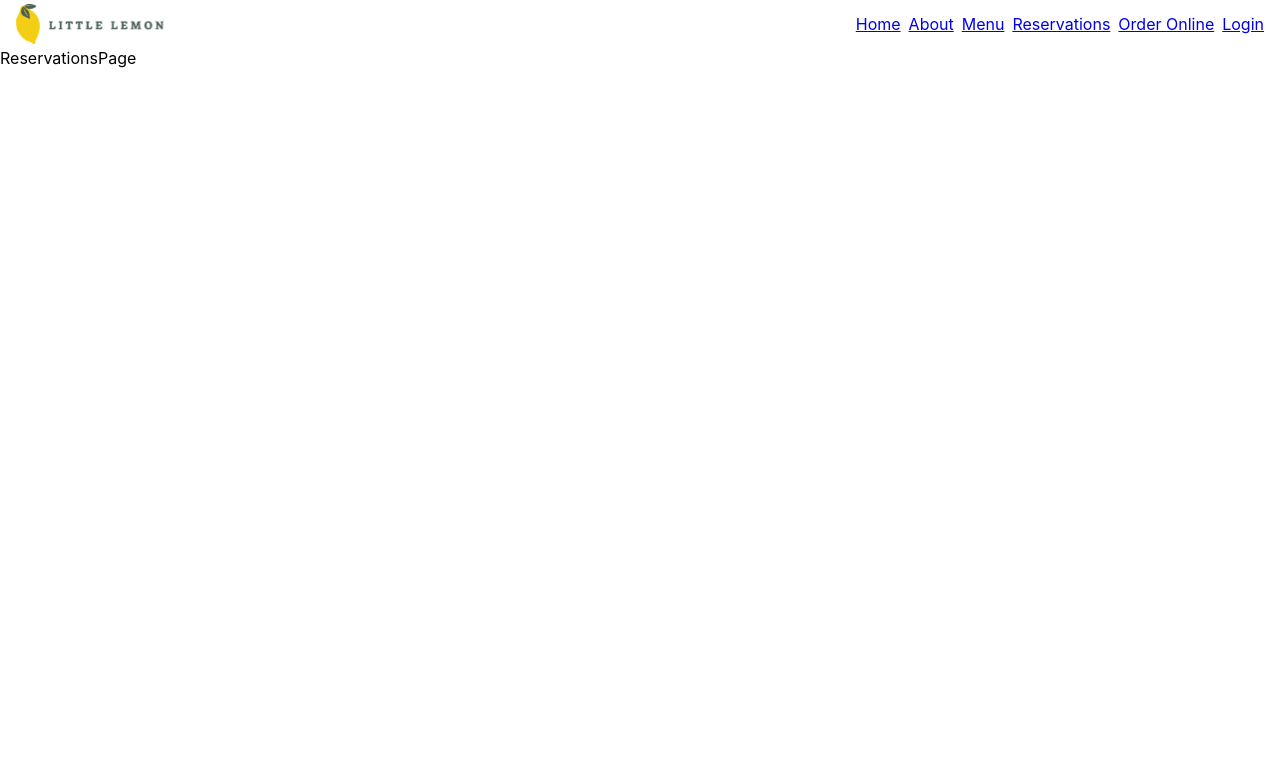
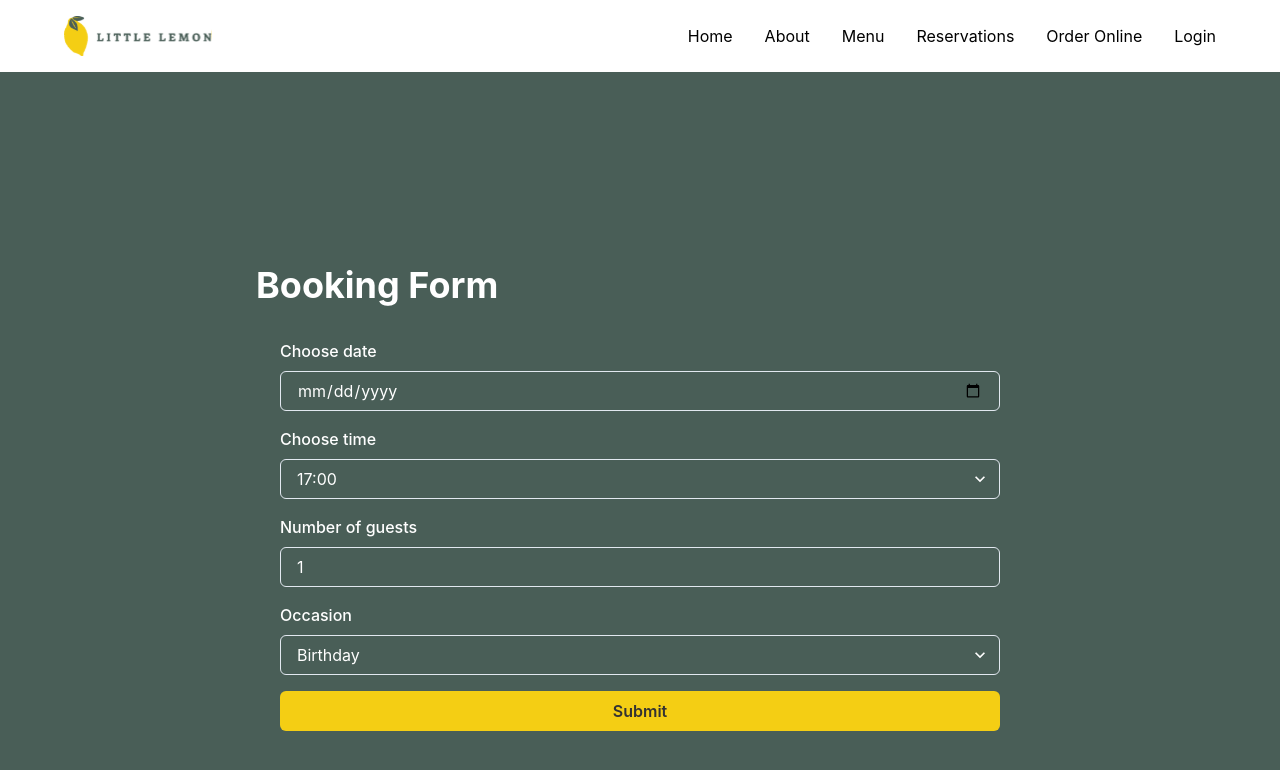
Before and after one commit to short0/LittleLemon-fe, a React (Create React App) app: page /reservations in a window 1280 px wide. Shown: the top 770 px of the page. Built offline with nearby package versions, Linux system fonts and the light colour scheme.

Commit message:
Defining the Bookings page

```diff
--- a/package.json
+++ b/package.json
@@ -43,6 +43,7 @@
     "@fortawesome/free-brands-svg-icons": "^6.4.0",
     "@fortawesome/free-solid-svg-icons": "^6.4.0",
     "@fortawesome/react-fontawesome": "^0.2.0",
+    "formik": "^2.2.9",
     "framer-motion": "^10.12.14",
     "react-router-dom": "^6.11.2",
     "yup": "^1.1.1"
--- a/src/App.css
+++ b/src/App.css
@@ -44,12 +44,3 @@ footer {
 footer div {
     flex: 1;
 }
-
-nav ul {
-    list-style: none;
-    text-align: center;
-}
-
-nav li {
-    display: inline-block;
-}
--- a/src/App.js
+++ b/src/App.js
@@ -1,12 +1,20 @@
 import './App.css';
 import Header from "./components/Header";
 import Main from "./components/Main";
+import { ChakraProvider } from "@chakra-ui/react";
+import { AlertProvider } from "./context/alertContext";
+import Alert from "./components/Alert";
 
 function App() {
   return (
     <>
-      <Header />
-      <Main />
+      <ChakraProvider>
+        <AlertProvider>
+          <Header />
+          <Main />
+          <Alert />
+        </AlertProvider>
+      </ChakraProvider>
     </>
   );
 }
--- /dev/null
+++ b/src/components/Alert.js
@@ -0,0 +1,37 @@
+import {
+  AlertDialog,
+  AlertDialogBody,
+  AlertDialogContent,
+  AlertDialogHeader,
+  AlertDialogOverlay,
+} from "@chakra-ui/react";
+import { useAlertContext } from "../context/alertContext";
+import { useRef } from "react";
+
+/**
+* This is a global component that uses context to display a global alert message.
+*/
+function Alert() {
+  const { isOpen, type, message, onClose } = useAlertContext();
+  const cancelRef = useRef();
+  const isSuccess = type === "success"
+
+  return (
+    <AlertDialog
+      isOpen={isOpen}
+      leastDestructiveRef={cancelRef}
+      onClose={onClose}
+    >
+      <AlertDialogOverlay>
+        <AlertDialogContent py={4} backgroundColor={isSuccess ? '#81C784' : '#FF8A65'}>
+          <AlertDialogHeader fontSize="lg" fontWeight="bold">
+            {isSuccess ? 'All good!' : 'Oops!'}
+          </AlertDialogHeader>
+          <AlertDialogBody>{message}</AlertDialogBody>
+        </AlertDialogContent>
+      </AlertDialogOverlay>
+    </AlertDialog>
+  );
+}
+
+export default Alert;
--- a/src/components/Header.js
+++ b/src/components/Header.js
@@ -1,5 +1,5 @@
 import React, { useEffect, useRef } from "react";
-import { Box, HStack } from "@chakra-ui/react";
+import { Box, HStack, Text } from "@chakra-ui/react";
 import { Link } from "react-router-dom";
 import logo from "../images/Logo.svg"
 
@@ -21,12 +21,12 @@ const Header = () => {
          </nav>
          <nav>
            <HStack spacing={8}>
-                <Link to="/" className="nav-item">Home</Link>
-                <Link to="/about" className="nav-item">About</Link>
-                <Link to="/menu" className="nav-item">Menu</Link>
-                <Link to="/reservations" className="nav-item">Reservations</Link>
-                <Link to="/order-online" className="nav-item">Order Online</Link>
-                <Link to="/login" className="nav-item">Login</Link>
+                <Link to="/"><Text color="black">Home</Text></Link>
+                <Link to="/about"><Text color="black">About</Text></Link>
+                <Link to="/menu"><Text color="black">Menu</Text></Link>
+                <Link to="/reservations"><Text color="black">Reservations</Text></Link>
+                <Link to="/order-online"><Text color="black">Order Online</Text></Link>
+                <Link to="/login"><Text color="black">Login</Text></Link>
            </HStack>
          </nav>
        </HStack>
--- a/src/components/Hero.js
+++ b/src/components/Hero.js
@@ -1,6 +1,7 @@
 import React from "react";
 import { Heading, VStack, HStack, Image, Button, ButtonGroup, Text } from "@chakra-ui/react";
 import restaurantFood from "../images/restauranfood.jpg"
+import { Link } from "react-router-dom";
 
 const Hero = () => (
     <HStack
@@ -18,7 +19,7 @@ const Hero = () => (
             <Button
                 backgroundColor="#F4CE14"
                 color="#333333"
-            >Reserve a table</Button>
+            ><Link to="/reservations">Reserve a table</Link></Button>
         </VStack>
         <Image
             src={restaurantFood}
--- a/src/components/ReservationsPage.js
+++ b/src/components/ReservationsPage.js
@@ -1,7 +1,116 @@
-const ReservationsPage = () => {
+import React, { useEffect } from "react";
+import { useFormik } from "formik";
+import {
+    Box,
+    Button,
+    FormControl,
+    FormErrorMessage,
+    FormLabel,
+    Heading,
+    Input,
+    Select,
+    VStack,
+} from "@chakra-ui/react";
+import * as Yup from 'yup';
+import FullScreenSection from "./FullScreenSection";
+import useSubmit from "../hooks/useSubmit";
+import { useAlertContext } from "../context/alertContext";
+
+const ReservationPage = () => {
+    const { isLoading, response, submit } = useSubmit();
+    const { onOpen } = useAlertContext();
+
+    const formik = useFormik({
+        initialValues: {
+            date: new Date(),
+            time: "17:00",
+            numGuests: 1,
+            occasion: "",
+        },
+        onSubmit: (values) => {
+            submit('', values);
+        },
+        validationSchema: Yup.object({
+            date: Yup.date().min(new Date(), "Date should be in the future").required("Required"),
+            numGuests: Yup.number()
+                .min(1, "Must be bigger than 1")
+                .max(10, "Must be smaller than 10")
+                .required("Required"),
+        }),
+    });
+
+    useEffect(() => {
+        if (response) {
+            onOpen(response.type, response.message);
+            if (response.type === 'success') {
+                formik.resetForm();
+            }
+        }
+    }, [response]);
+
     return (
-        <div>ReservationsPage</div>
-    )
+        <FullScreenSection
+            isDarkBackground
+            backgroundColor="#495E57"
+            py={16}
+            spacing={8}
+        >
+            <VStack w="1024px" p={32} alignItems="flex-start">
+                <Heading as="h1">
+                    Booking Form
+                </Heading>
+                <Box p={6} rounded="md" w="100%">
+                    <form onSubmit={formik.handleSubmit}>
+                        <VStack spacing={4}>
+                            <FormControl isInvalid={formik.errors.date && formik.touched.date}>
+                                <FormLabel htmlFor="date">Choose date</FormLabel>
+                                <Input
+                                    id="date"
+                                    name="date"
+                                    type="date"
+                                    {...formik.getFieldProps("date")}
+                                />
+                                <FormErrorMessage>{formik.errors.date}</FormErrorMessage>
+                            </FormControl>
+                            <FormControl>
+                                <FormLabel htmlFor="time">Choose time</FormLabel>
+                                <Select id="time" name="time" {...formik.getFieldProps("time")}>
+                                    <option value="17:00">17:00</option>
+                                    <option value="18:00">18:00</option>
+                                    <option value="18:00">19:00</option>
+                                    <option value="20:00">20:00</option>
+                                    <option value="21:00">21:00</option>
+                                    <option value="22:00">22:00</option>
+                                </Select>
+                            </FormControl>
+                            <FormControl isInvalid={formik.errors.numGuests && formik.touched.numGuests}>
+                                <FormLabel htmlFor="numGuests">Number of guests</FormLabel>
+                                <Input
+                                    id="numGuests"
+                                    name="numGuests"
+                                    type="number"
+                                    {...formik.getFieldProps("numGuests")}
+                                />
+                                <FormErrorMessage>{formik.errors.numGuests}</FormErrorMessage>
+                            </FormControl>
+                            <FormControl>
+                                <FormLabel htmlFor="occasion">Occasion</FormLabel>
+                                <Select id="occasion" name="occasion" {...formik.getFieldProps("occasion")}>
+                                    <option value="birthday">Birthday</option>
+                                    <option value="anniversary">Anniversary</option>
+                                    <option value="other">Other</option>
+                                </Select>
+                            </FormControl>
+
+                            <Button type="submit" backgroundColor="#F4CE14" color="#333333" width="full" isLoading={isLoading}>
+                                Submit
+                            </Button>
+                        </VStack>
+                    </form>
+                </Box>
+            </VStack>
+        </FullScreenSection>
+    );
 };
 
-export default ReservationsPage;
+export default ReservationPage;
--- /dev/null
+++ b/src/context/alertContext.js
@@ -0,0 +1,25 @@
+import { createContext, useContext, useState } from "react";
+
+const AlertContext = createContext(undefined);
+
+export const AlertProvider = ({ children }) => {
+  const [state, setState] = useState({
+    isOpen: false,
+    type: 'success',
+    message: '',
+  });
+
+  return (
+    <AlertContext.Provider
+      value={{
+        ...state,
+        onOpen: (type, message) => setState({ isOpen: true, type, message }),
+        onClose: () => setState({ isOpen: false, type: '', message: '' }),
+      }}
+    >
+      {children}
+    </AlertContext.Provider>
+  );
+};
+
+export const useAlertContext = () => useContext(AlertContext);
--- /dev/null
+++ b/src/hooks/useSubmit.js
@@ -0,0 +1,34 @@
+import { useState } from "react";
+
+const wait = (ms) => new Promise((resolve) => setTimeout(resolve, ms));
+
+const useSubmit = () => {
+  const [isLoading, setLoading] = useState(false);
+  const [response, setResponse] = useState(null);
+
+  const submit = async (url, data) => {
+    const random = Math.random();
+    setLoading(true);
+    try {
+      await wait(2000);
+      if (random < 0.5) {
+        throw new Error("Something went wrong");
+      }
+      setResponse({
+        type: 'success',
+        message: 'Booking confirmed. See you soon!',
+      })
+    } catch (error) {
+      setResponse({
+        type: 'error',
+        message: 'Something went wrong, please try again later!',
+      })
+    } finally {
+      setLoading(false);
+    }
+  };
+
+  return { isLoading, response, submit };
+}
+
+export default useSubmit;
```
Also changed, not shown: 1 other file (tests, documents, lock files or other folders).
